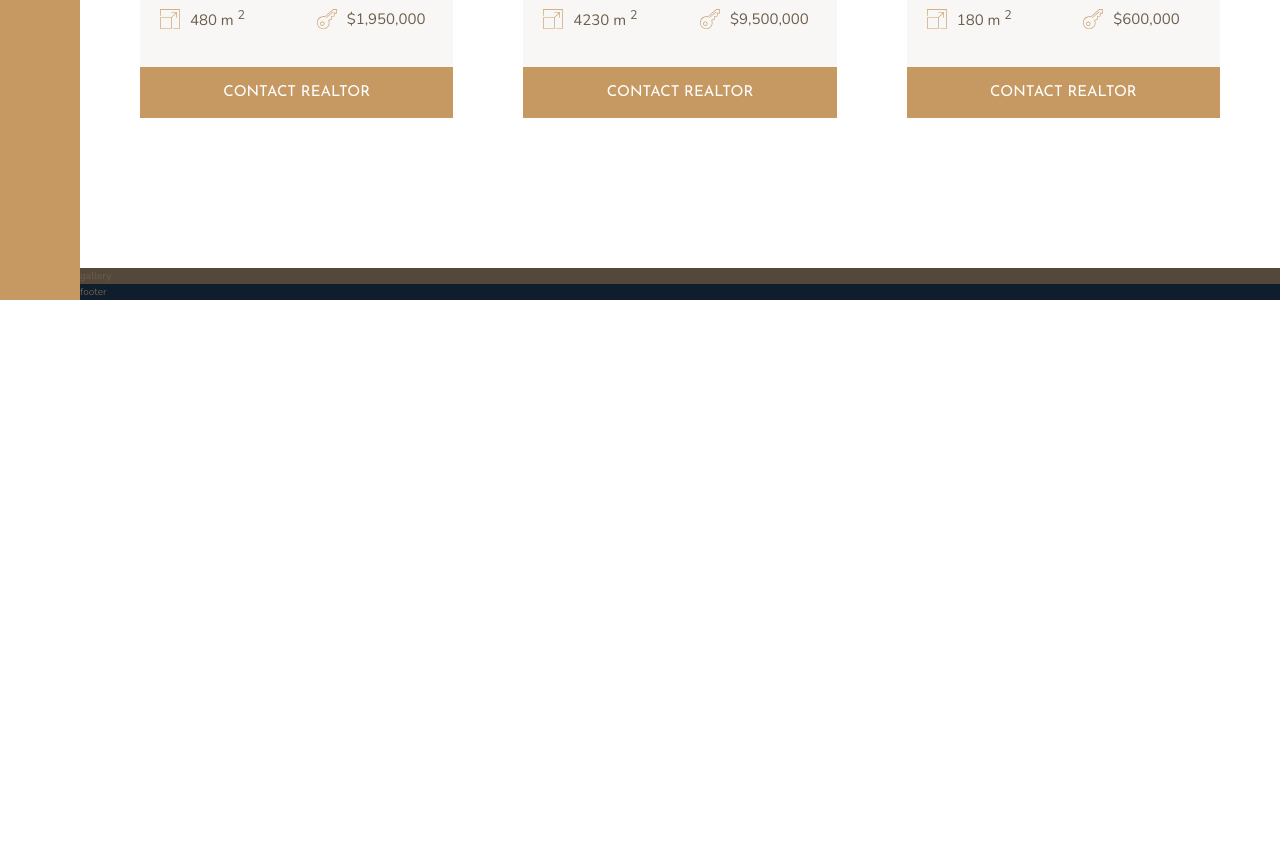
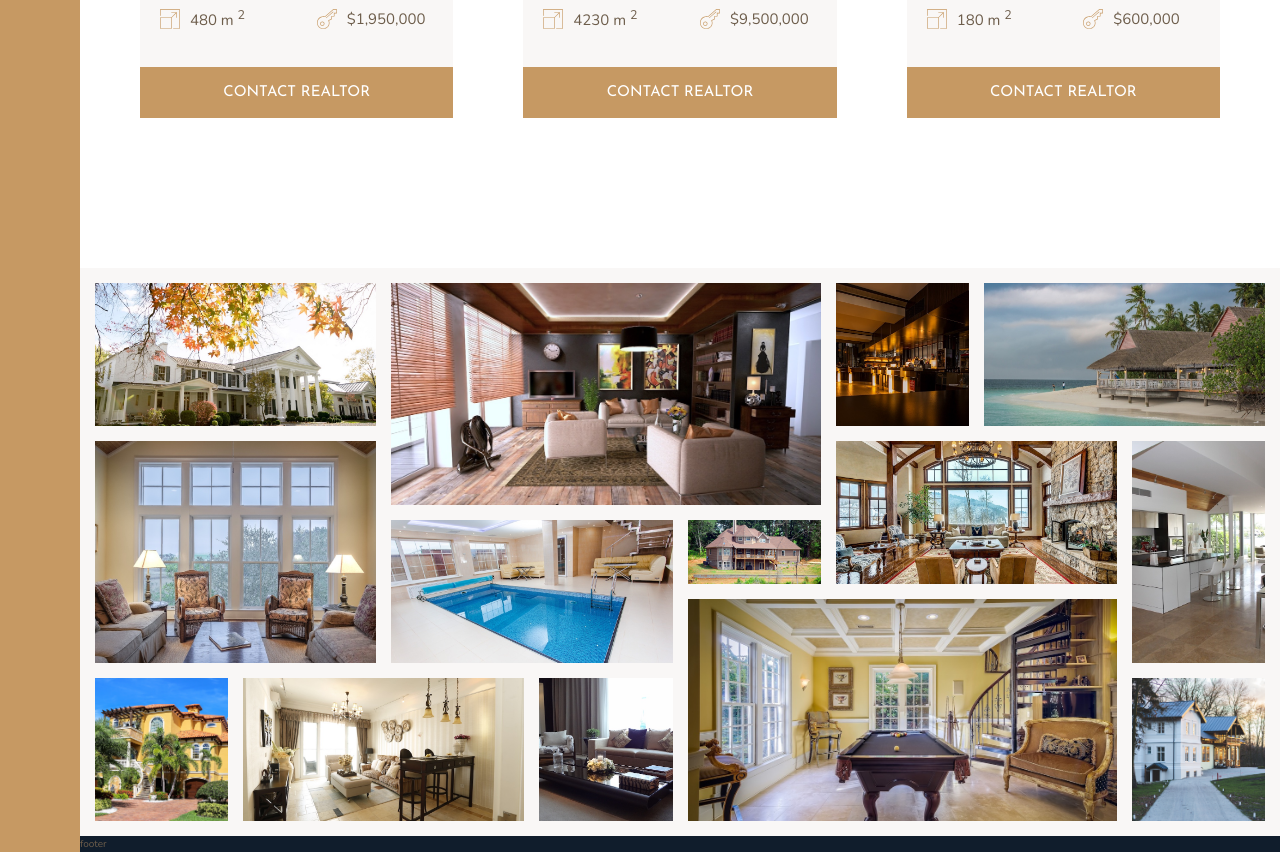
Before and after one commit to lawell-wilhelm/nexter, a website: page index.html in a window 1280 px wide. Shown: the part 2804-3656 px from the top of the page. Before the commit the page ends 3104 px from the top, so only its background shows below. Drawn offline with nearby package versions, Linux system fonts and the light colour scheme.

Commit message:
Add gallery section layout

```diff
--- a/index.html
+++ b/index.html
@@ -323,7 +323,70 @@
       </div>
     </section>
 
-    <section class="gallery">gallery</section>
+    <section class="gallery">
+      <div class="figure gallery__item gallery__item--1">
+        <img src="img/gal-1.jpeg" alt="Gallery image 1" class="gallery__img" />
+      </div>
+      <div class="figure gallery__item gallery__item--2">
+        <img src="img/gal-2.jpeg" alt="Gallery image 2" class="gallery__img" />
+      </div>
+      <div class="figure gallery__item gallery__item--3">
+        <img src="img/gal-3.jpeg" alt="Gallery image 3" class="gallery__img" />
+      </div>
+      <div class="figure gallery__item gallery__item--4">
+        <img src="img/gal-4.jpeg" alt="Gallery image 4" class="gallery__img" />
+      </div>
+      <div class="figure gallery__item gallery__item--5">
+        <img src="img/gal-5.jpeg" alt="Gallery image 5" class="gallery__img" />
+      </div>
+      <div class="figure gallery__item gallery__item--6">
+        <img src="img/gal-6.jpeg" alt="Gallery image 6" class="gallery__img" />
+      </div>
+      <div class="figure gallery__item gallery__item--7">
+        <img src="img/gal-7.jpeg" alt="Gallery image 7" class="gallery__img" />
+      </div>
+      <div class="figure gallery__item gallery__item--8">
+        <img src="img/gal-8.jpeg" alt="Gallery image 8" class="gallery__img" />
+      </div>
+      <div class="figure gallery__item gallery__item--9">
+        <img src="img/gal-9.jpeg" alt="Gallery image 9" class="gallery__img" />
+      </div>
+      <div class="figure gallery__item gallery__item--10">
+        <img
+          src="img/gal-10.jpeg"
+          alt="Gallery image 10"
+          class="gallery__img"
+        />
+      </div>
+      <div class="figure gallery__item gallery__item--11">
+        <img
+          src="img/gal-11.jpeg"
+          alt="Gallery image 11"
+          class="gallery__img"
+        />
+      </div>
+      <div class="figure gallery__item gallery__item--12">
+        <img
+          src="img/gal-12.jpeg"
+          alt="Gallery image 12"
+          class="gallery__img"
+        />
+      </div>
+      <div class="figure gallery__item gallery__item--13">
+        <img
+          src="img/gal-13.jpeg"
+          alt="Gallery image 13"
+          class="gallery__img"
+        />
+      </div>
+      <div class="figure gallery__item gallery__item--14">
+        <img
+          src="img/gal-14.jpeg"
+          alt="Gallery image 14"
+          class="gallery__img"
+        />
+      </div>
+    </section>
 
     <footer class="footer">footer</footer>
   </body>
--- a/sass/_gallery.scss
+++ b/sass/_gallery.scss
@@ -1,5 +1,77 @@
 .gallery {
-  background-color: $color-grey-dark-1;
+  background-color: $color-grey-light-1;
+  padding: 1.5rem;
 
   grid-column: full-start/full-end;
+
+  display: grid;
+  grid-template-columns: repeat(8, 1fr);
+  grid-template-rows: repeat(7, 5vw);
+  gap: 1.5rem;
+
+  &__item {
+    &--1 {
+      grid-column: 1/3;
+      grid-row: 1/3;
+    }
+    &--2 {
+      grid-column: 3/6;
+      grid-row: 1/4;
+    }
+    &--3 {
+      grid-column: 6/7;
+      grid-row: 1/3;
+    }
+    &--4 {
+      grid-column: 7/9;
+      grid-row: 1/3;
+    }
+    &--5 {
+      grid-column: 1/3;
+      grid-row: 3/6;
+    }
+    &--6 {
+      grid-column: 3/5;
+      grid-row: 4/6;
+    }
+    &--7 {
+      grid-column: 5/6;
+      grid-row: 4/5;
+    }
+    &--8 {
+      grid-column: 6/8;
+      grid-row: 3/5;
+    }
+    &--9 {
+      grid-column: 8/9;
+      grid-row: 3/6;
+    }
+    &--10 {
+      grid-column: 1/2;
+      grid-row: 6/8;
+    }
+    &--11 {
+      grid-column: 2/4;
+      grid-row: 6/8;
+    }
+    &--12 {
+      grid-column: 4/5;
+      grid-row: 6/8;
+    }
+    &--13 {
+      grid-column: 5/8;
+      grid-row: 5/8;
+    }
+    &--14 {
+      grid-column: 8/9;
+      grid-row: 6/8;
+    }
+  }
+
+  &__img {
+    display: block;
+    height: 100%;
+    width: 100%;
+    object-fit: cover;
+  }
 }
--- a/sass/_homes.scss
+++ b/sass/_homes.scss
@@ -77,9 +77,6 @@
       height: 2rem;
       width: 2rem;
     }
-
-    p {
-    }
   }
 
   &__btn {
```
Also changed, not shown: css/style.css, 1 other file.
